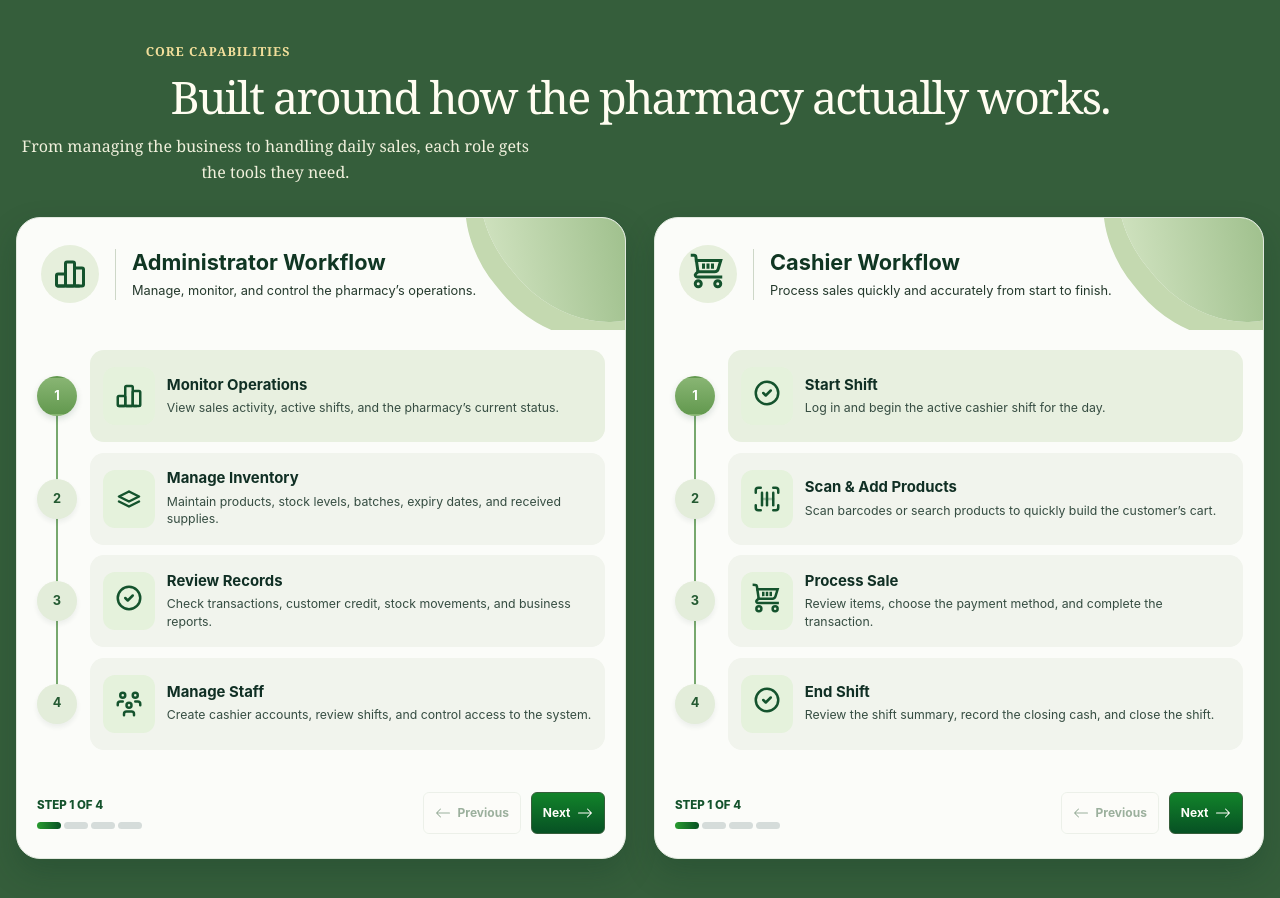
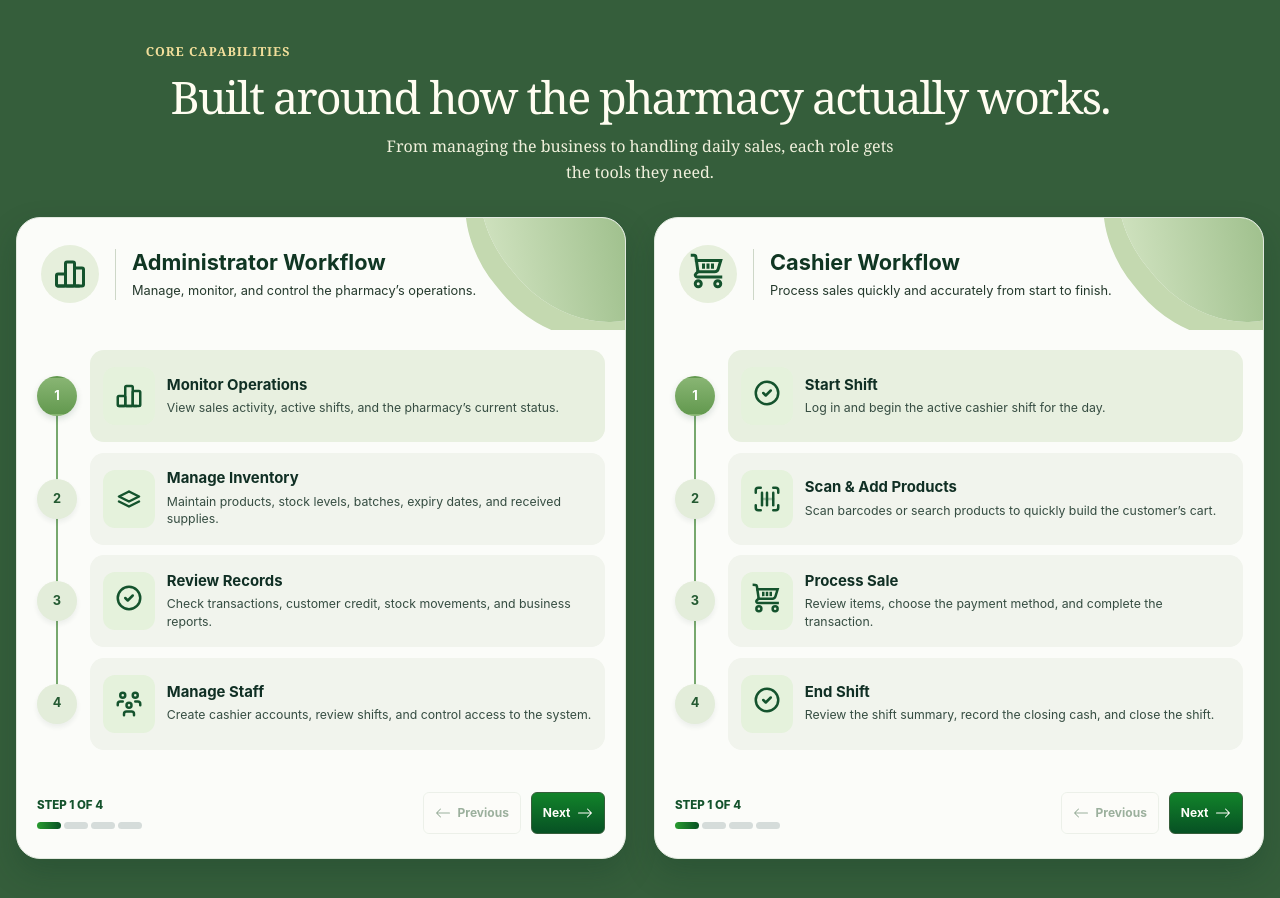
Before and after one commit to adrianniel/Dagohoy-Pharmacy-Web, a React (Vite) app: page / in a window 1280 px wide. Shown: the part 780-1678 px from the top of the page. Built offline with nearby package versions, Linux system fonts and the light colour scheme; no server answers.

Commit message:
style: center features description beneath heading

```diff
--- a/src/landing-modern.css
+++ b/src/landing-modern.css
@@ -1901,6 +1901,8 @@
 }
 
 .landing-page .features-section .section-heading > p:not(.eyebrow) {
+  margin-inline: auto;
+  text-align: center;
   color: #f0f0dc;
   font-size: 1rem;
   line-height: 1.6;
```
